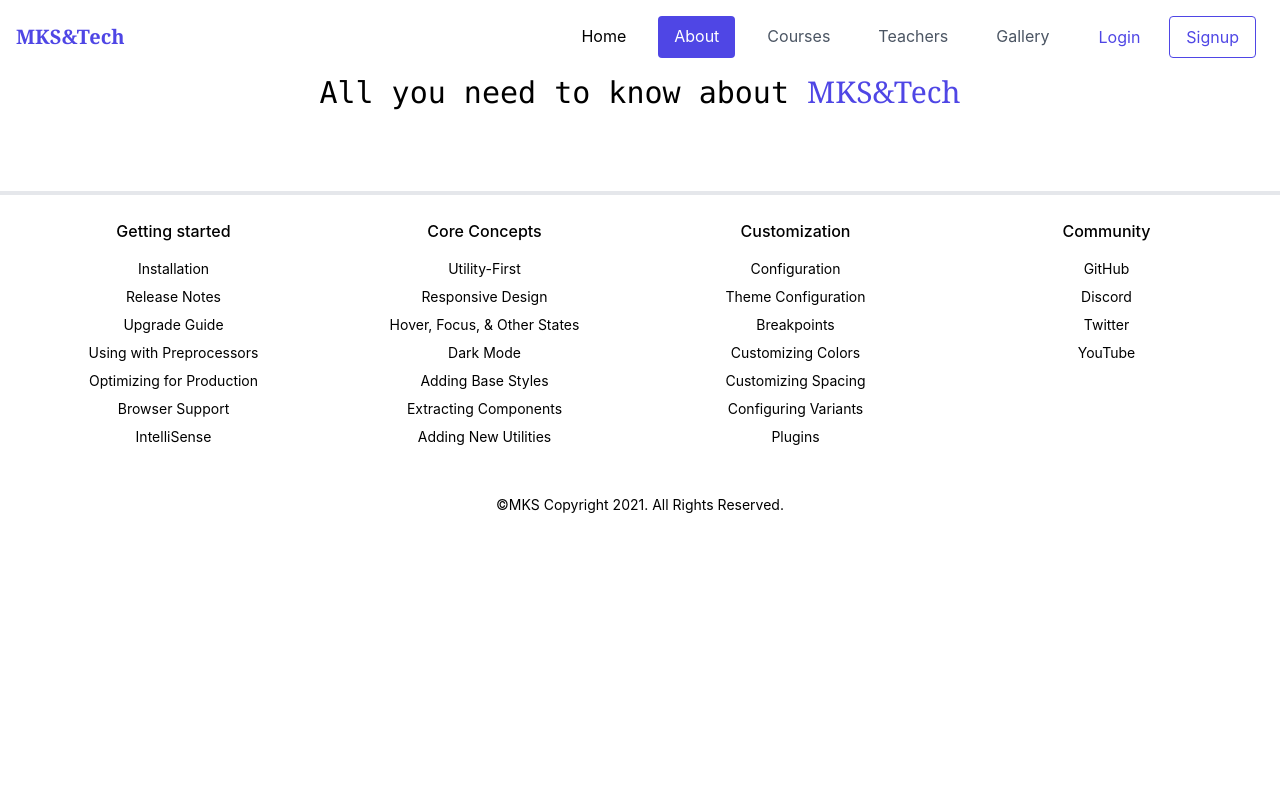
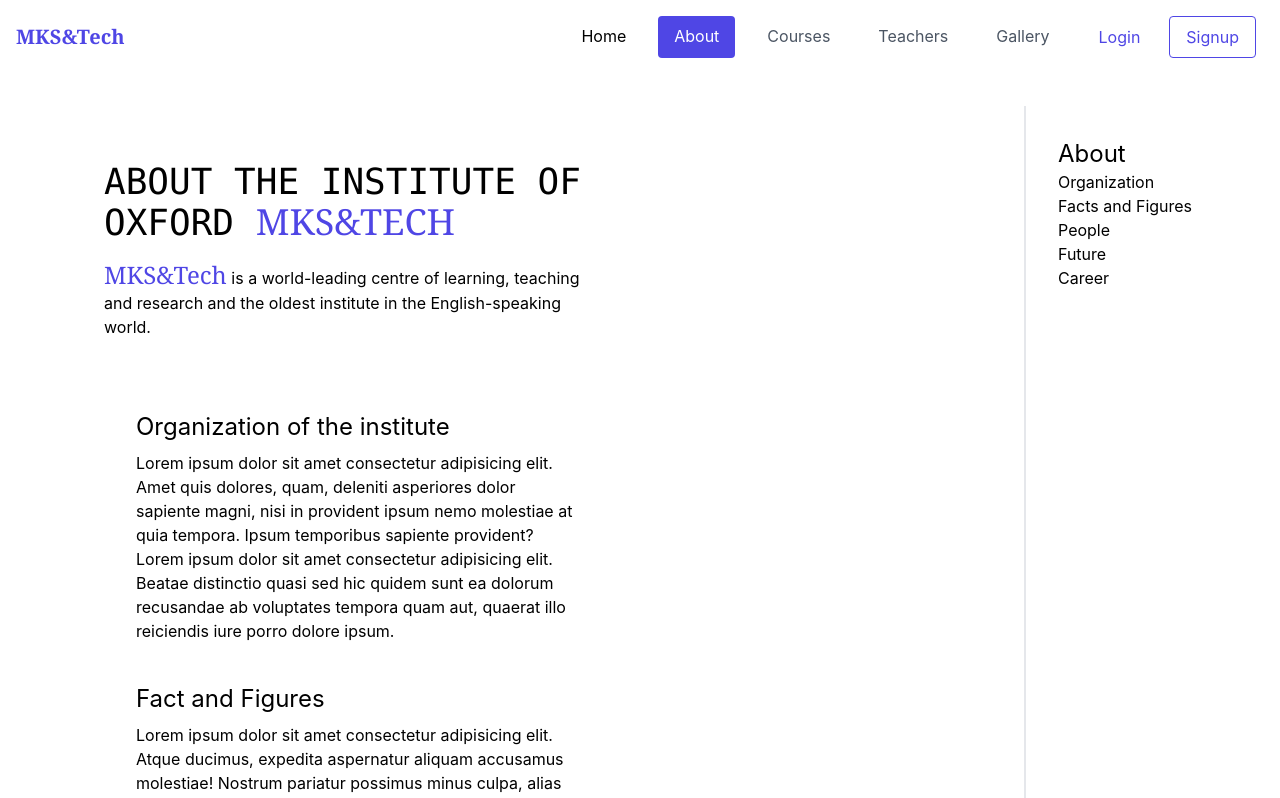
Before and after one commit to Shipu8644/Educational-website-route, a React (Create React App) app: page /about in a window 1280 px wide. Shown: the top 798 px of the page. Built offline with nearby package versions, Linux system fonts and the light colour scheme.

Commit message:
about is running

```diff
--- a/src/App.js
+++ b/src/App.js
@@ -12,7 +12,7 @@ import CourseDetails from './components/CourseDetails/CourseDetails';
 
 function App() {
   return (
-    <div className="App">
+    <div >
       < Router >
         <Header></Header>
 
--- a/src/components/About/About.js
+++ b/src/components/About/About.js
@@ -3,9 +3,49 @@ import React from 'react';
 const About = () => {
     return (
         <div>
-            <article>
-                <h1 className='text-3xl font-mono'>All you need to know about <span className='text-indigo-600 font-serif'>MKS&Tech</span> </h1>
-            </article>
+            <div className='grid grid-cols-2 m-8'>
+
+                <article className='p-8 ml-10'>
+                    <h1 className='text-4xl font-mono uppercase mt-6 mb-4'>About the Institute of Oxford <span className='text-indigo-600 font-serif'>MKS&Tech</span> </h1>
+
+                    <h2><span className='text-indigo-600 font-serif text-2xl '>MKS&Tech</span> is a world-leading centre of learning, teaching and research and the oldest institute in the English-speaking world.</h2>
+
+                    <div className="blog p-8">
+                        <div id='blog-organization' className=" mt-10">
+                            <h1 className='text-2xl mb-2'>Organization of the institute</h1>
+                            Lorem ipsum dolor sit amet consectetur adipisicing elit. Amet quis dolores, quam, deleniti asperiores dolor sapiente magni, nisi in provident ipsum nemo molestiae at quia tempora. Ipsum temporibus sapiente provident?
+                            Lorem ipsum dolor sit amet consectetur adipisicing elit. Beatae distinctio quasi sed hic quidem sunt ea dolorum recusandae ab voluptates tempora quam aut, quaerat illo reiciendis iure porro dolore ipsum.
+                        </div>
+
+                        <div id="blog-factAndFigures" className=" mt-10">
+                            <h1 className='text-2xl mb-2'>Fact and Figures</h1>
+                            <p>Lorem ipsum dolor sit amet consectetur adipisicing elit. Atque ducimus, expedita aspernatur aliquam accusamus molestiae! Nostrum pariatur possimus minus culpa, alias quam, a dolorum, doloribus quod quas magni accusamus eum?</p>
+                            <div>
+
+
+                            </div>
+                        </div>
+                    </div>
+
+
+                </article>
+
+
+                <section className='ml-96 border-l-2 p-8 '>
+                    <h1 className='text-2xl'>About</h1>
+                    <a href="#blog-organization">Organization</a>
+                    <br />
+                    <a href="#blog-2">Facts and Figures</a>
+                    <br />
+                    <a href="#blog-3">People</a>
+                    <br />
+                    <a href="#blog-4">Future</a>
+                    <br />
+                    <a href="#blog5">Career</a>
+
+                </section>
+            </div>
+
         </div>
     );
 };
--- a/src/components/CourseDetails/CourseDetails.js
+++ b/src/components/CourseDetails/CourseDetails.js
@@ -14,7 +14,7 @@ const CourseDetails = () => {
     // console.log(details);
     return (
         <div>
-            <h1 className='text-3xl'>Details URL is not available</h1>
+            <h1 className='text-3xl text-center'>Details URL is not available</h1>
             <br />
             <NotFound></NotFound>
         </div>
--- a/src/components/Home/Home.js
+++ b/src/components/Home/Home.js
@@ -12,7 +12,7 @@ const Home = () => {
             <section>
                 <div className='grid grid-cols-2 gap-6 mt-10 ml-10'>
                     <div className='p-4 ml-4'>
-                        <h1 className='text-4xl uppercase '> THE WORLD’S BEST EDUCATION IN OUR Institute </h1>
+                        <h1 className='text-4xl uppercase text-center '> THE WORLD’S BEST EDUCATION IN OUR Institute </h1>
                         <br />
                         <h2 className='text-2xl font-serif'>Why would you choose our institute name <span className='text-indigo-600 font-serif'>MKS&Tech</span> and some key factor will be described here shortly</h2>
                         <br />
```
